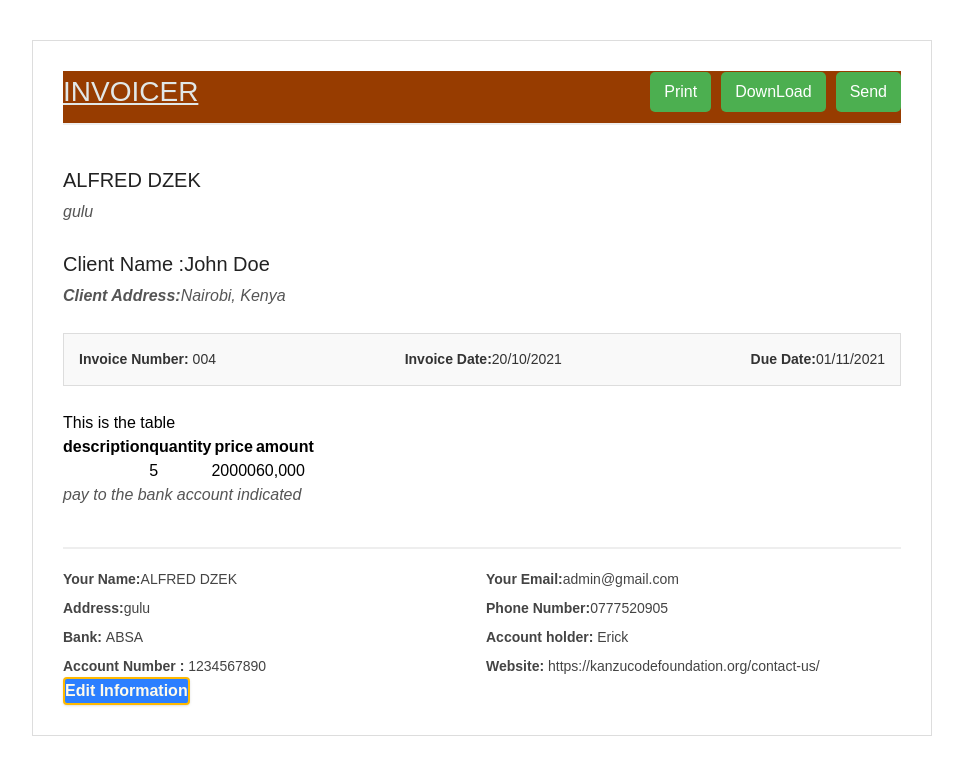
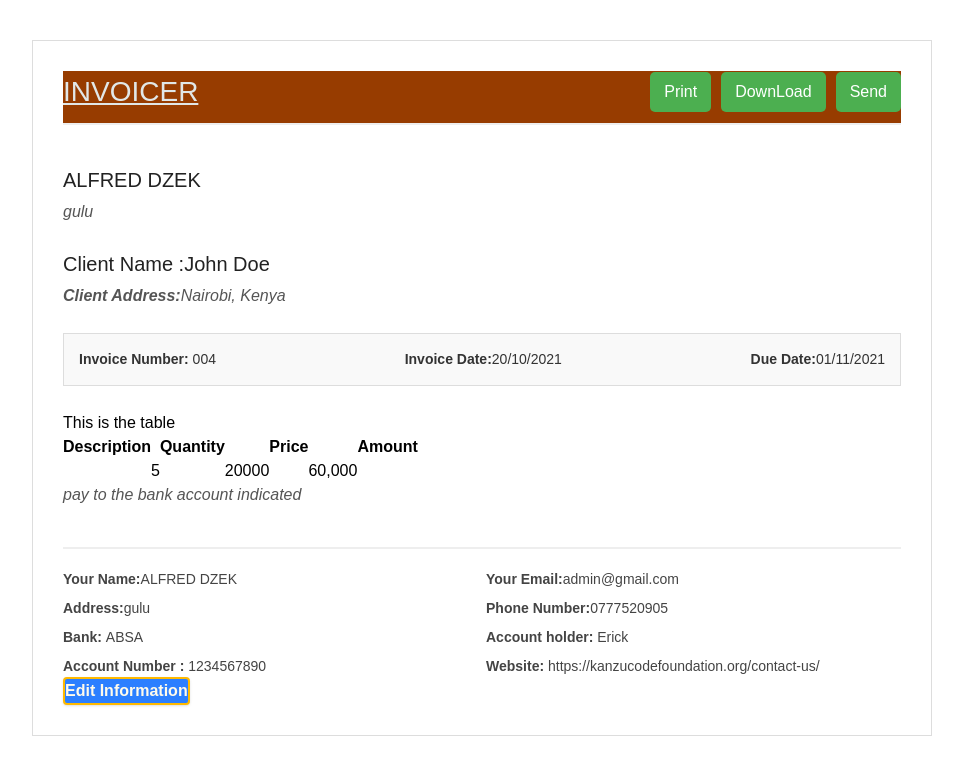
Before and after one commit to OJOK314/billing-system, a React (Vite) app: page / in a window 1280 px wide. Both pictures are taken after a click on the button "Preview Invoice". Shown: the top 774 px of the page, without its empty margins (158-1121 px from the left). Built offline with nearby package versions, Linux system fonts and the light colour scheme.

Commit message:
add table in to this file

```diff
--- a/src/App.jsx
+++ b/src/App.jsx
@@ -234,7 +234,7 @@ function App() {
 
 <label className="text-2xl underline  text-amber-300">Additional Notes</label>
   <textarea
-    placeholder="Notes"
+    placeholder="leave us a message"
     value={notes}
     onChange={(e) => setNotes(e.target.value)}
     className="border border-gray-300 rounded-lg p-3 focus:ring-2 focus:ring-amber-500"
--- a/src/components/Table.jsx
+++ b/src/components/Table.jsx
@@ -8,13 +8,13 @@ const Table = ({description}) => {
       <table>
         <thead>
           <tr>
-            <th>description</th>
-
-            <th>quantity</th>
-
-            <th>price</th>
-
-            <th>amount</th>
+            <th>Description</th>
+<br/>
+            <th>Quantity</th>
+<br/>
+            <th>Price</th>
+<br/>
+            <th>Amount</th>
           </tr>
         </thead>
 
@@ -23,9 +23,10 @@ const Table = ({description}) => {
             <td>{description}</td>
 
             <td>5</td>
+            <br/>
 
-            <td>20000</td>
-
+            <td className="ml-4 ">20000</td>
+<br/>
             <td>60,000</td>
           </tr>
         </tbody>
```
